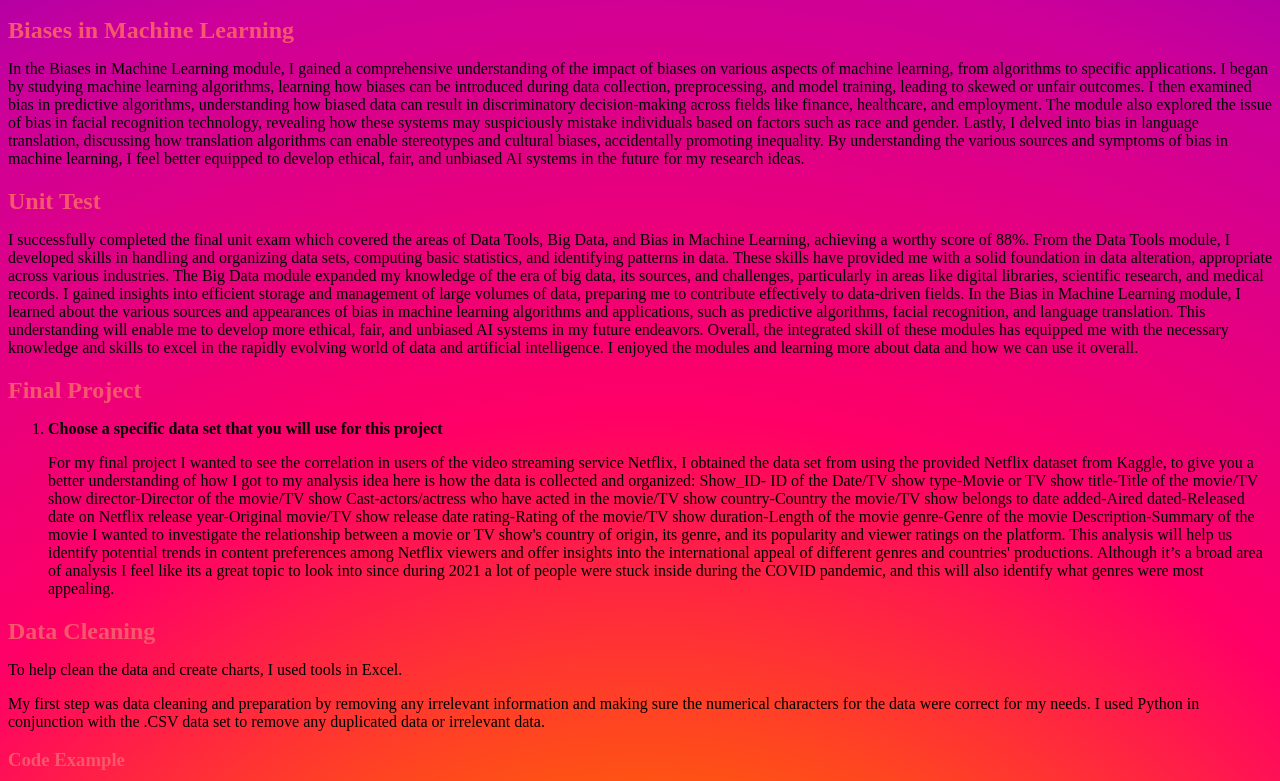
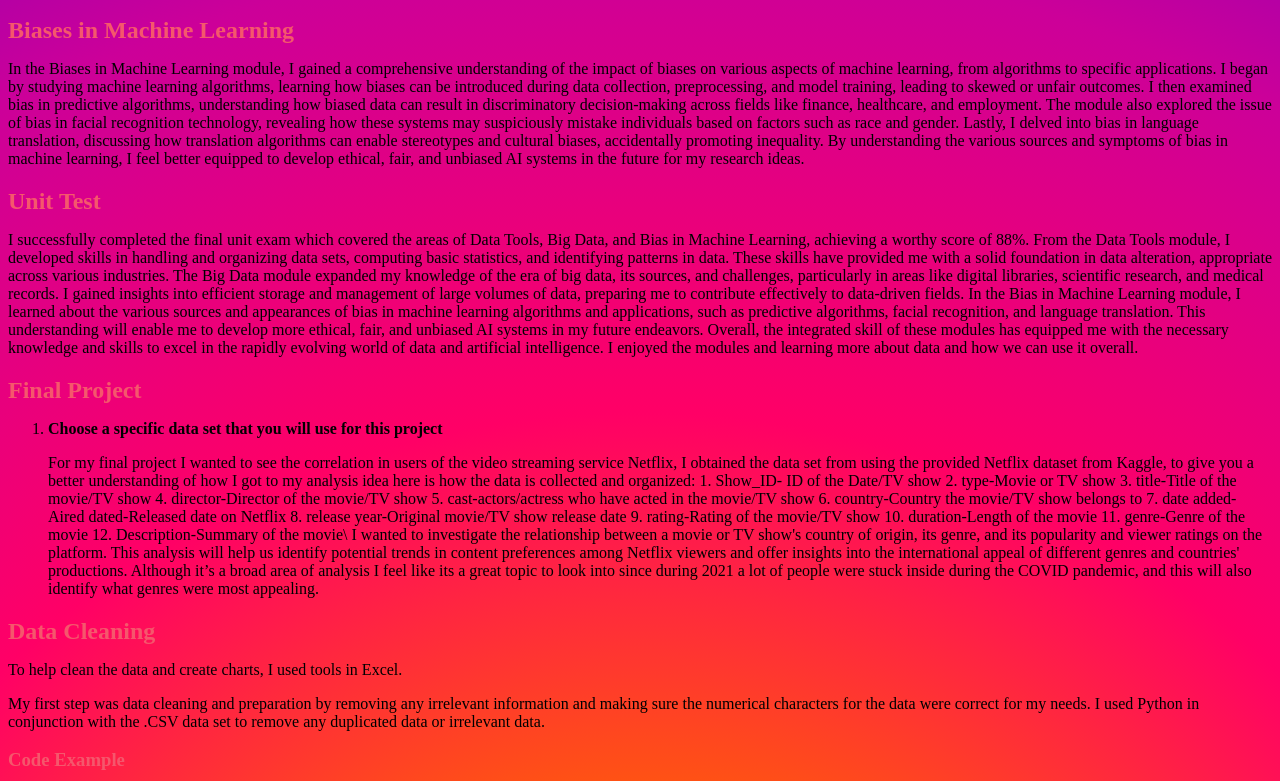
Before and after one commit to atharp123/atharp123.github.io, a plain HTML site: page index.html in a window 1280 px wide. Shown: the part 393-1174 px from the top of the page. Drawn offline with Linux system fonts and the light colour scheme.

Commit message:
Update index.html

```diff
--- a/index.html
+++ b/index.html
@@ -119,18 +119,31 @@
       For my final project I wanted to see the correlation in users of the video streaming service Netflix,
       I obtained the data set from using the provided Netflix dataset from Kaggle,
       to give you a better understanding of how I got to my analysis idea here is how the data is collected and organized:
-Show_ID- ID of the Date/TV show
-type-Movie or TV show
-title-Title of the movie/TV show
-director-Director of the movie/TV show
-Cast-actors/actress who have acted in the movie/TV show
-country-Country the movie/TV show belongs to
-date added-Aired dated-Released date on Netflix
-release year-Original movie/TV show release date
-rating-Rating of the movie/TV show
-duration-Length of the movie
-genre-Genre of the movie
-Description-Summary of the movie
+
+1. Show_ID- ID of the Date/TV show
+
+2. type-Movie or TV show
+
+3. title-Title of the movie/TV show
+
+4. director-Director of the movie/TV show
+
+5. cast-actors/actress who have acted in the movie/TV show
+
+6. country-Country the movie/TV show belongs to
+
+7. date added-Aired dated-Released date on Netflix
+
+8. release year-Original movie/TV show release date
+
+9. rating-Rating of the movie/TV show
+
+10. duration-Length of the movie
+
+11. genre-Genre of the movie
+
+12. Description-Summary of the movie\
+
 I wanted to investigate the relationship between a movie or TV show's country of origin, its genre, and its popularity and viewer ratings on the platform. This analysis will help us identify potential trends in content preferences among Netflix viewers and offer insights into the international appeal of different genres and countries' productions. Although it’s a broad area of analysis I feel like its a great topic to look into since during 2021 a lot of people were stuck inside during the COVID pandemic, and this will also identify what genres were most appealing.
 
     </p>
```
